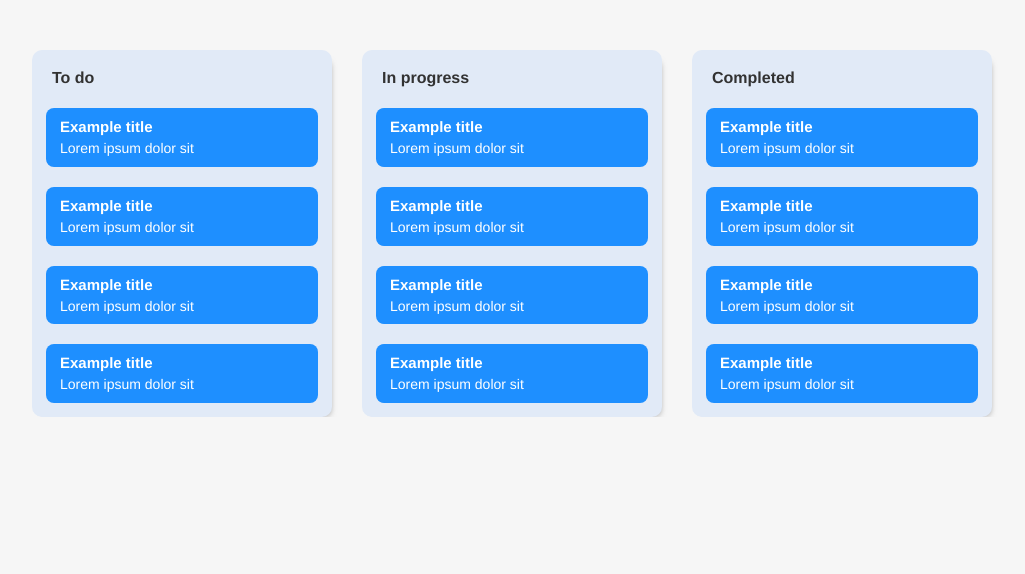
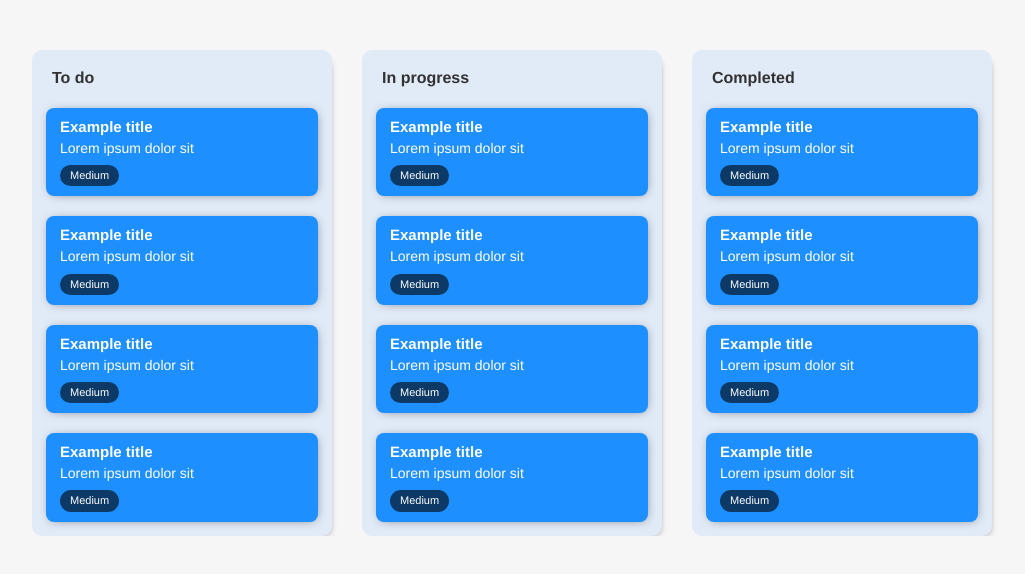
Before and after one commit to Erhanero/boardy, a React (Vite) app: page / in a window 1280 px wide. Shown: the top 574 px of the page, without its empty margins (128-1153 px from the left). Built offline with nearby package versions, Linux system fonts and the light colour scheme.

Commit message:
feat(components/card): add card label

```diff
--- a/src/components/card/card.jsx
+++ b/src/components/card/card.jsx
@@ -4,6 +4,8 @@ const Card = () => {
 			<h3 className="card__title">Example title</h3>
 
 			<p className="card__description">Lorem ipsum dolor sit </p>
+
+			<span className="card__label">Medium</span>
 		</div>
 	)
 }
--- a/src/components/card/card.scss
+++ b/src/components/card/card.scss
@@ -8,6 +8,7 @@
 	background-color: var(--c-blue);
 	color: var(--c-white);
 	padding: 1rem 1.4rem;
+	box-shadow: 1px 1px 11px -4px rgba(0, 0, 0, 0.6);
 
 	.card__title {
 		font-size: 1.5rem;
@@ -17,4 +18,14 @@
 			margin-bottom: 0;
 		}
 	}
+
+	.card__label {
+		display: inline-block;
+		color: var(--c-white);
+		background-color: rgba(0,0,0, 0.6);
+		border-radius: 3rem;
+		text-align: center;
+		padding: .4rem 1rem;
+		font-size: 1.1rem;
+	}
 }
```
